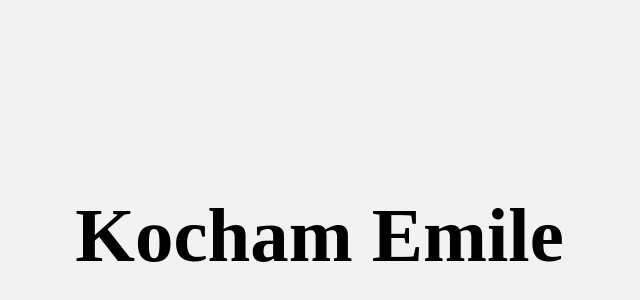
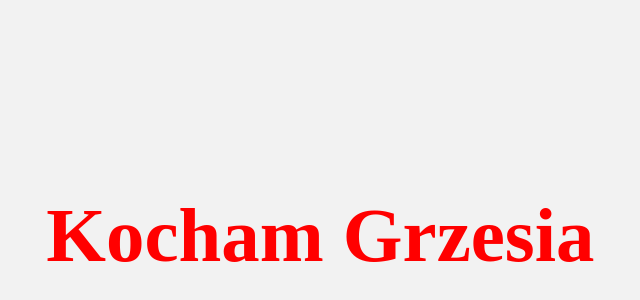
Before and after one commit to kamixereq/IDKcosieodpierdala, a plain HTML site: page index.html in a window 1280 px wide. Shown: the part 164-464 px from the top of the page, without its empty margins (320-960 px from the left). Drawn offline with Linux system fonts and the light colour scheme.

Commit message:
Update index.html

```diff
--- a/index.html
+++ b/index.html
@@ -30,10 +30,11 @@
       font-weight: bold;
       text-align: center;
       animation: pulsate 2s infinite;
+      color: red;
     }
   </style>
 </head>
 <body>
-  <div class="kocham-emile">Kocham Emile</div>
+  <div class="kocham-emile">Kocham Grzesia</div>
 </body>
 </html>
```
